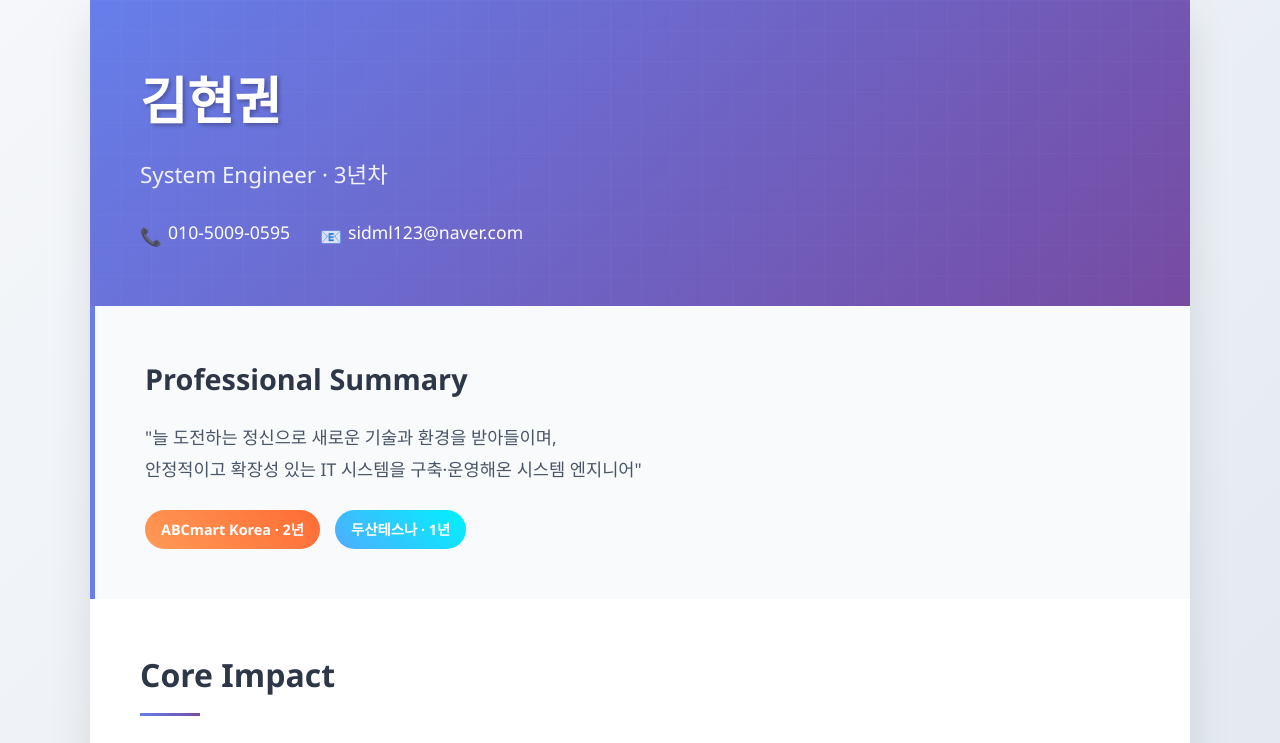
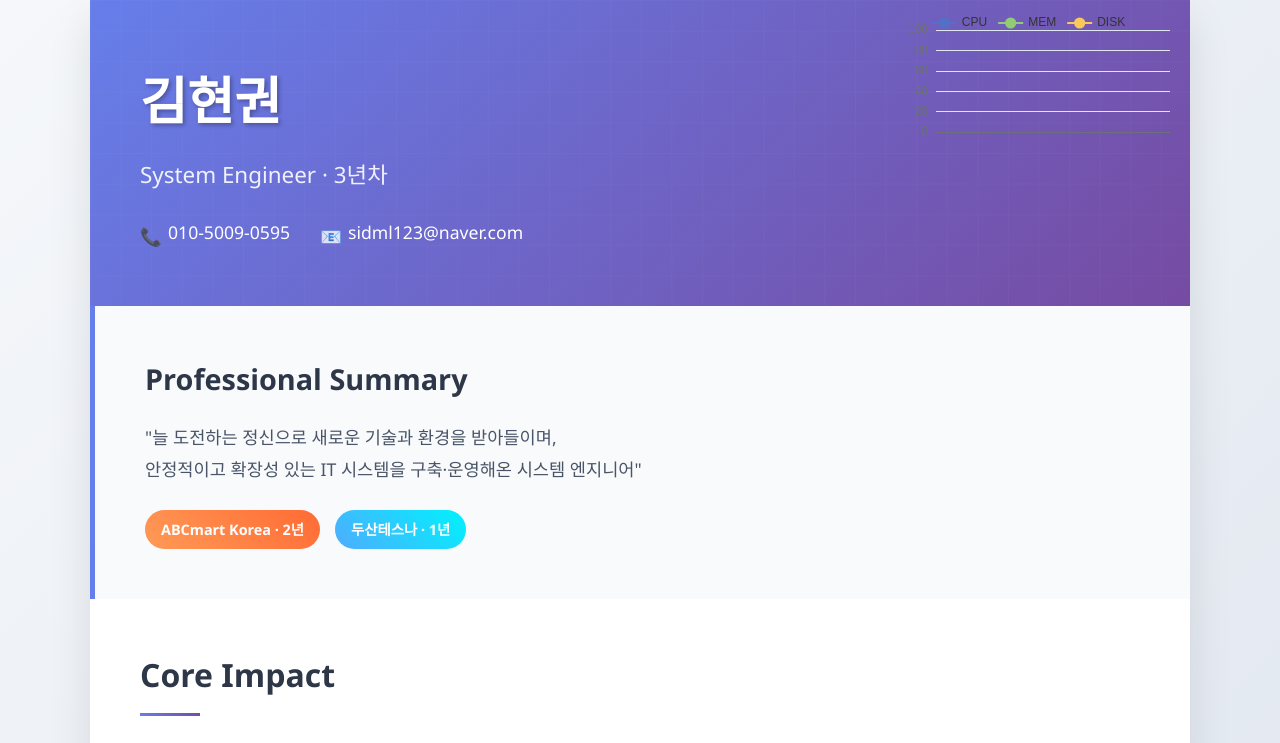
Before and after one commit to HyunkwonK/log, a plain HTML site: page index.html in a window 1280 px wide. Shown: the top 743 px of the page. Drawn offline with nearby package versions, Linux system fonts and the light colour scheme; no server answers.

Commit message:
monitoring add

```diff
--- a/index.html
+++ b/index.html
@@ -5,6 +5,10 @@
     <meta name="viewport" content="width=device-width, initial-scale=1.0">
     <title>김현권 - 시스템엔지니어 경력기술서</title>
     <style>
+        /* 추가 */
+        #srv-mini { position:absolute; top:12px; right:12px; width:300px; height:140px; z-index:3; }
+        @media (max-width: 980px){ #srv-mini { position:static; width:100%; height:180px; margin:10px 0; } }
+
         * {
             margin: 0;
             padding: 0;
@@ -463,6 +467,43 @@
                     <div class="contact-item email">sidml123@naver.com</div>
                 </div>
             </div>
+            <!-- 추가 -->
+            <div id="srv-mini"></div>
+            <script src="https://cdn.jsdelivr.net/npm/echarts@5"></script>
+            <script>
+            (async function(){
+            const el = document.getElementById('srv-mini');
+            const c = echarts.init(el);
+            c.setOption({
+                grid:{left:30,right:8,top:18,bottom:20,containLabel:true},
+                tooltip:{trigger:'axis'},
+                legend:{data:['CPU','MEM','DISK']},
+                xAxis:{type:'category',data:[]},
+                yAxis:{type:'value',min:0,max:100},
+                series:[
+                {name:'CPU', type:'line', symbol:'none', areaStyle:{opacity:.28}, data:[]},
+                {name:'MEM', type:'line', symbol:'none', areaStyle:{opacity:.22}, data:[]},
+                {name:'DISK',type:'line', symbol:'none', areaStyle:{opacity:.22}, data:[]}
+                ],
+                animation:false
+            });
+
+            async function reload(){
+                try{
+                const raw = await fetch('data/health-log.jsonl?t='+Date.now(), {cache:'no-store'}).then(r=>r.text());
+                const lines = raw.trim().split('\n').filter(Boolean).map(x=>JSON.parse(x));
+                const keep = 120; // 최근 120포인트만(분단위라면 2시간)
+                const arr = lines.slice(-keep);
+                const labels = arr.map(d => new Date(d.ts).toLocaleTimeString('ko-KR',{timeZone:'Asia/Seoul'}));
+                const cpu = arr.map(d => d.cpu||0), mem = arr.map(d => d.mem||0), disk = arr.map(d => d.disk||0);
+                c.setOption({ xAxis:{data:labels}, series:[{data:cpu},{data:mem},{data:disk}] });
+                }catch(e){ /* 첫 배포 직후 파일 없을 수 있음 */ }
+            }
+            await reload();
+            setInterval(reload, 30000); // 30초마다 새 파일 당겨오기(커밋 있을 때만 바뀜)
+            addEventListener('resize', ()=>c.resize());
+            })();
+            </script>
         </header>
 
         <!-- Summary Section -->
```
